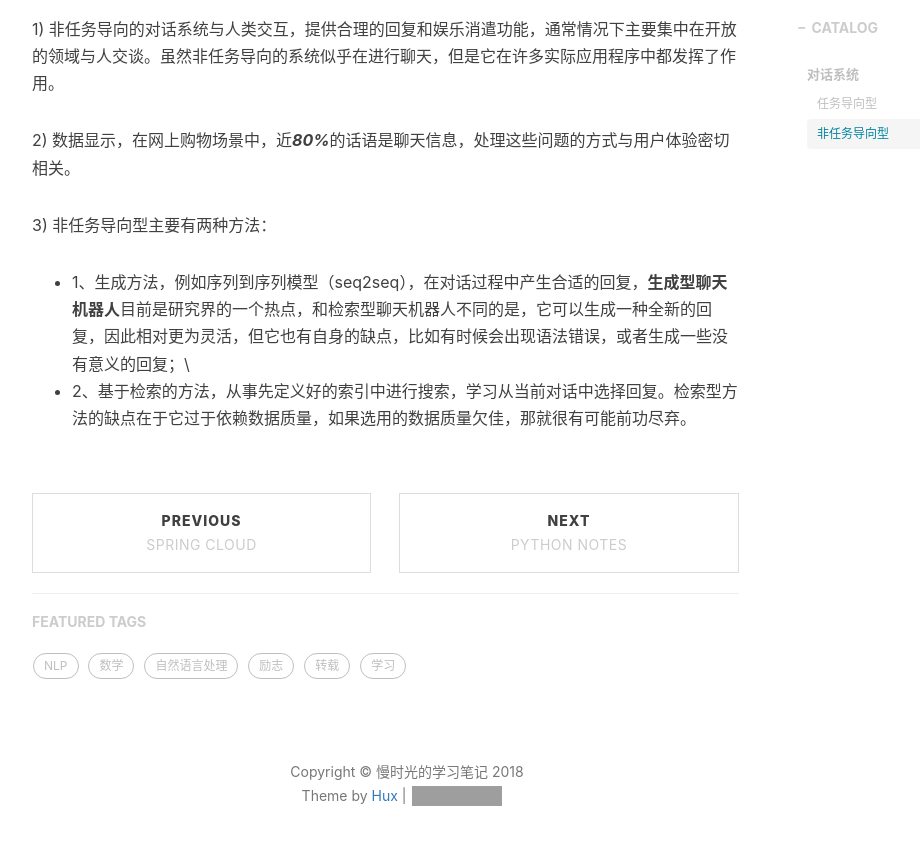
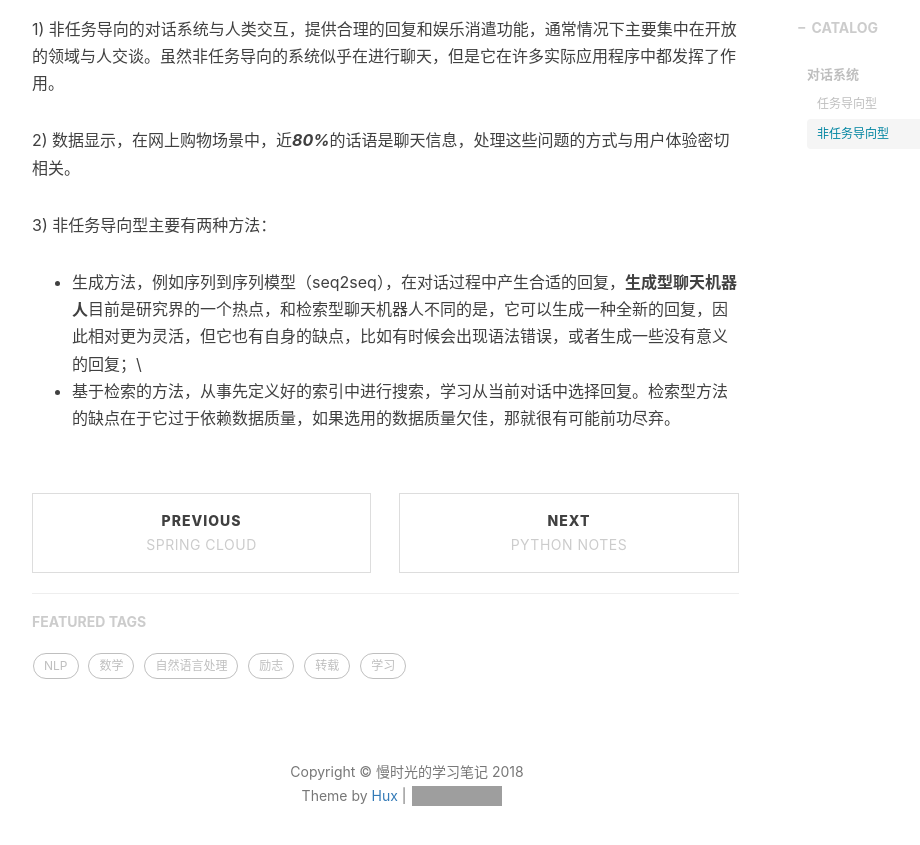
Before and after one commit to msg901216/msg901216.github.io, a Jekyll site: the page built from _posts/2018-09-14-NLP.md, in a window 1280 px wide and 900 px high, scrolled down 1741 px. Shown: the top 845 px of the window, without its empty margins (233-1153 px from the left). Built offline with Jekyll 4.4.1, drawn with Linux system fonts in a browser that asks for light colours; nearby versions of some CDN libraries; comment, search, counter and statistics services are not loaded; grey boxes are pictures that could not be loaded.

Commit message:
Update 2018-09-14-NLP.md

```diff
--- a/_posts/2018-09-14-NLP.md
+++ b/_posts/2018-09-14-NLP.md
@@ -38,5 +38,5 @@ tags:
 
 3) 非任务导向型主要有两种方法：
 
-* 1、生成方法，例如序列到序列模型（seq2seq），在对话过程中产生合适的回复，**生成型聊天机器人**目前是研究界的一个热点，和检索型聊天机器人不同的是，它可以生成一种全新的回复，因此相对更为灵活，但它也有自身的缺点，比如有时候会出现语法错误，或者生成一些没有意义的回复；\\
-* 2、基于检索的方法，从事先定义好的索引中进行搜索，学习从当前对话中选择回复。检索型方法的缺点在于它过于依赖数据质量，如果选用的数据质量欠佳，那就很有可能前功尽弃。
+* 生成方法，例如序列到序列模型（seq2seq），在对话过程中产生合适的回复，**生成型聊天机器人**目前是研究界的一个热点，和检索型聊天机器人不同的是，它可以生成一种全新的回复，因此相对更为灵活，但它也有自身的缺点，比如有时候会出现语法错误，或者生成一些没有意义的回复；\\
+* 基于检索的方法，从事先定义好的索引中进行搜索，学习从当前对话中选择回复。检索型方法的缺点在于它过于依赖数据质量，如果选用的数据质量欠佳，那就很有可能前功尽弃。
```
